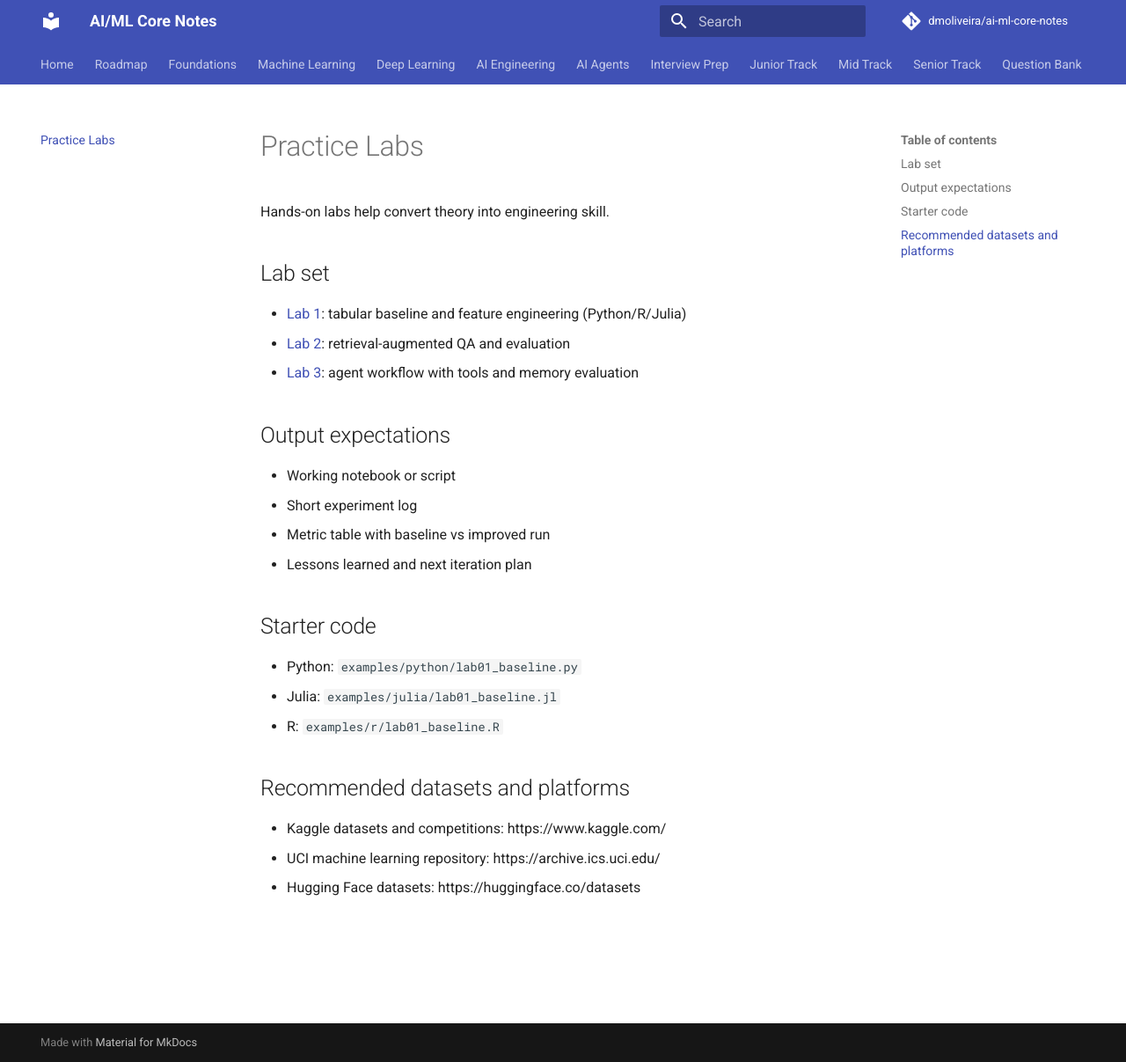
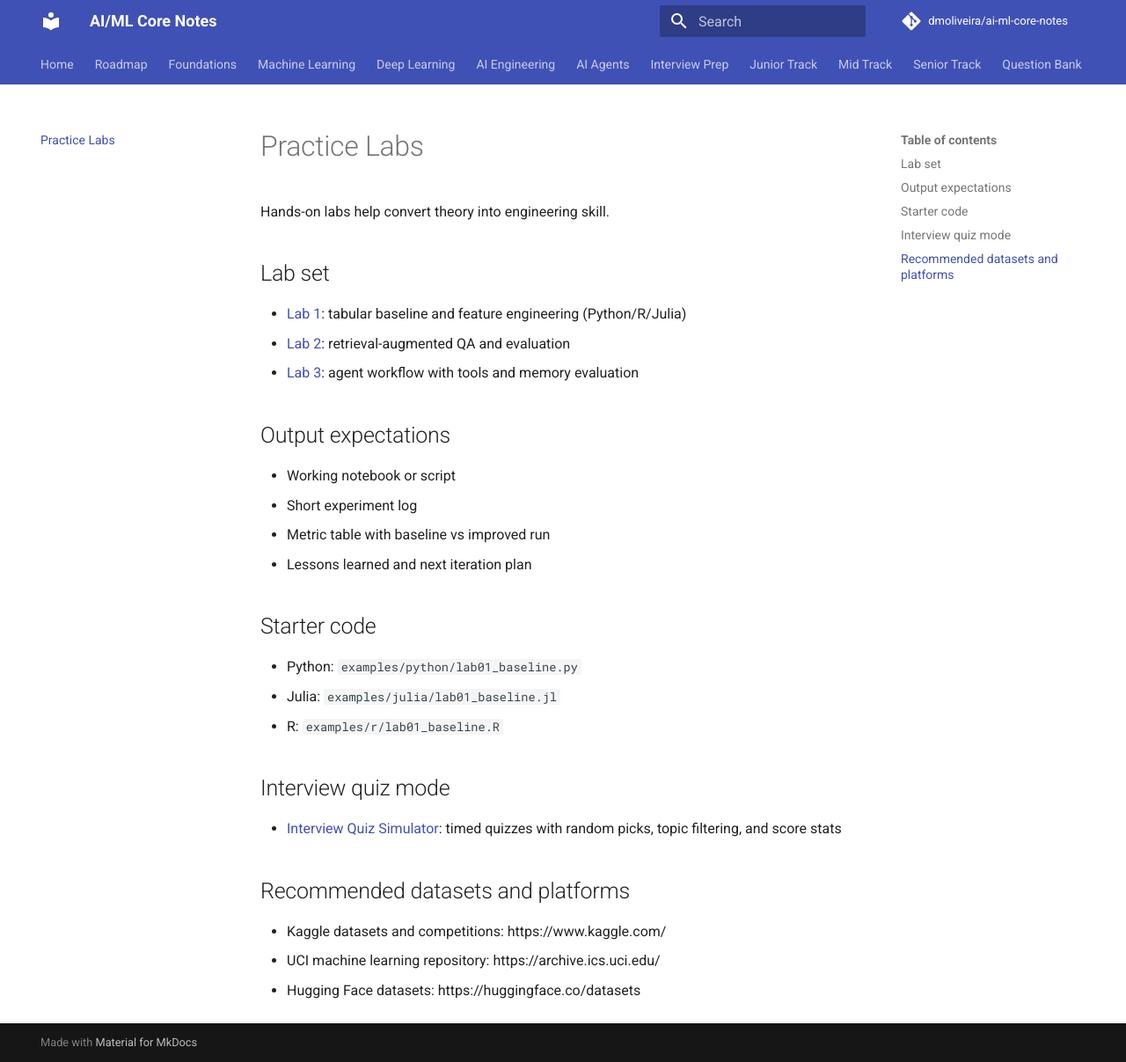
Before and after one commit to dmoliveira/ai-ml-core-notes, an MkDocs documentation site: the page built from docs/practice/index.md, in a window 1280 px wide and 1207 px high. Shown: the whole window at 88% size. Built offline with MkDocs 1.6.1 and Material for MkDocs 9.7.7, drawn with Linux system fonts in a browser that asks for light colours; comment, search, counter and statistics services are not loaded.

Commit message:
Document quiz simulator and wire it into practice roadmap

```diff
--- a/docs/practice/index.md
+++ b/docs/practice/index.md
@@ -21,6 +21,10 @@ Hands-on labs help convert theory into engineering skill.
 - Julia: `examples/julia/lab01_baseline.jl`
 - R: `examples/r/lab01_baseline.R`
 
+## Interview quiz mode
+
+- [Interview Quiz Simulator](interview-quiz.md): timed quizzes with random picks, topic filtering, and score stats
+
 ## Recommended datasets and platforms
 
 - Kaggle datasets and competitions: https://www.kaggle.com/
--- a/mkdocs.yml
+++ b/mkdocs.yml
@@ -37,6 +37,7 @@ nav:
   - Senior Track: interview-prep/senior.md
   - Question Bank: interview-prep/question-bank.md
   - Practice Labs: practice/index.md
+  - Interview Quiz: practice/interview-quiz.md
   - Lab 01: practice/lab-01-tabular.md
   - Lab 02: practice/lab-02-rag.md
   - Lab 03: practice/lab-03-agent.md
```
Also changed, not shown: docs/plan/project-plan.md (+1 -0 lines), docs/practice/interview-quiz.md (added, +25 -0 lines).
